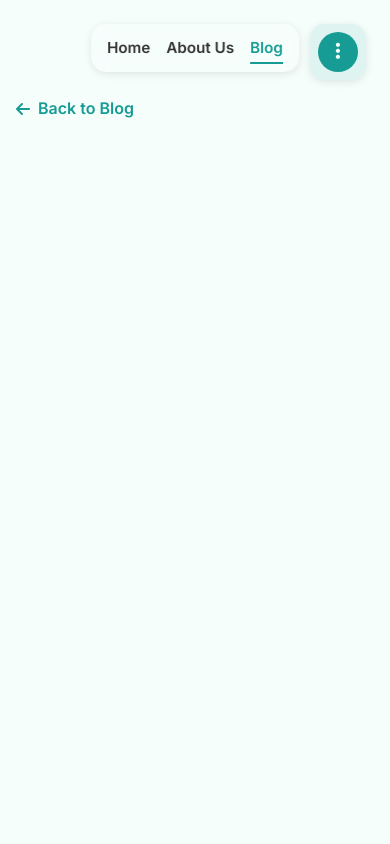
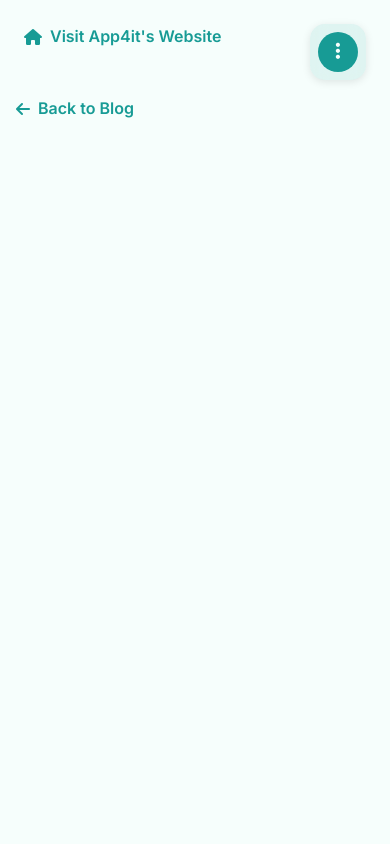
Before and after one commit to app4it/blog, a plain HTML site: page post.html in a window 390 px wide. Shown: the top 844 px of the page. Drawn offline with nearby package versions, Linux system fonts and the light colour scheme; some icons are missing.

Commit message:
Replace nav bar with button

```diff
--- a/css/global-styles.css
+++ b/css/global-styles.css
@@ -78,79 +78,32 @@ body {
     min-height: 100vh;
 }
 
-/* Navigation */
-.nav-container {
-    position: absolute;
+/* App4it Button */
+.app4it-button {
+    position: fixed;
     top: 1.5rem;
-    left: 50%;
-    transform: translateX(-50%);
-    z-index: 9999;
-    display: flex;
-    gap: 2rem;
-    padding: 0.75rem 1.5rem;
-    background: rgba(var(--light-color-rgb), 0.2);
-    backdrop-filter: blur(8px);
-    border-radius: var(--border-radius);
-    box-shadow: 0 2px 8px rgba(0, 0, 0, 0.1);
-    width: fit-content;
+    left: 1.5rem;
+    z-index: 1000;
+    display: inline-flex;
+    align-items: center;
+    gap: 0.5rem;
+    color: var(--primary-color);
+    text-decoration: none;
+    font-weight: 600;
+    transition: all 0.3s ease;
 }
 
-.nav-content {
-    display: flex;
-    gap: 2rem;
-    align-items: center;
-    padding: 0.75rem 1.5rem;
-    max-width: var(--max-width);
-    width: 100%;
+.app4it-button:hover {
+    color: var(--secondary-color);
+    transform: translateX(-4px);
 }
 
-.nav-link {
-    color: var(--text-color);
-    text-decoration: none;
-    font-weight: 600;
-    font-size: 0.95rem;
-    transition: color 0.3s ease;
-    position: relative;
-    padding: 0.25rem 0;
-    white-space: nowrap;
-}
-
-.nav-link::after {
-    content: '';
-    position: absolute;
-    width: 100%;
-    height: 2px;
-    bottom: 0;
-    left: 0;
-    background-color: var(--primary-color);
-    transform: scaleX(0);
-    transform-origin: bottom right;
+.app4it-button i {
     transition: transform 0.3s ease;
 }
 
-.nav-link:hover {
-    color: var(--primary-color);
-}
-
-.nav-link:hover::after {
-    transform: scaleX(1);
-    transform-origin: bottom left;
-}
-
-.nav-link.active {
-    color: var(--primary-color);
-}
-
-.nav-link.active::after {
-    content: '';
-    position: absolute;
-    bottom: 0;
-    left: 0;
-    width: 100%;
-    height: 2px;
-    background: var(--primary-color);
-    transform: scaleX(1);
-    transform-origin: bottom left;
+.app4it-button:hover i {
+    transform: translateX(-4px);
 }
 
 /* Settings Container */
@@ -494,10 +447,6 @@ body {
     .mobile-settings-trigger {
         display: flex;
     }
-
-    .nav-container {
-        gap: 1rem;
-    }
 }
 
 /* Hero Section */
@@ -722,11 +671,6 @@ body {
     transform: translateY(0) !important;
 }
 
-/* Dark mode adjustments for nav */
-[data-theme="dark"] .nav-container {
-    background: rgba(var(--primary-color-rgb), 0.15);
-    box-shadow: 0 2px 8px rgba(0, 0, 0, 0.2);
-}
 
 /* Media queries for mobile responsiveness */
 @media (max-width: 480px) {
@@ -734,12 +678,6 @@ body {
         padding: 0 1rem;
     }
 
-    .nav-container {
-        padding: 0.5rem 1rem;
-        gap: 1rem;
-        display: flex;
-        align-items: center;
-    }
 
     .settings-container {
         padding: 0.5rem;
--- a/js/blog.js
+++ b/js/blog.js
@@ -179,7 +179,7 @@ function renderBlogPosts(posts) {
     posts.forEach(post => {
         console.log('Rendering post:', post.title, post.slug);
         const postCard = document.createElement('a');
-        postCard.href = `post.html?slug=${post.slug}`;
+        postCard.href = `post?slug=${post.slug}`;
         postCard.className = 'blog-post-card';
 
         postCard.innerHTML = `
--- a/js/components.js
+++ b/js/components.js
@@ -1,37 +1,4 @@
 // Reusable component templates
-
-function createNavbar(activePage = '') {
-    // Determine base path dynamically based on current location
-    const currentHostname = window.location.hostname;
-    const currentProtocol = window.location.protocol;
-    const currentPort = window.location.port;
-
-    // Determine the main site URL
-    let mainSiteUrl;
-    if (currentHostname === 'localhost' || currentHostname === '127.0.0.1') {
-        // Local development - assume main site is on same server
-        mainSiteUrl = `${currentProtocol}//${currentHostname}${currentPort ? ':' + currentPort : ''}`;
-    } else if (currentHostname === 'blog.app4it.de') {
-        // Production blog subdomain
-        mainSiteUrl = 'https://app4it.de';
-    } else {
-        // Fallback for other environments
-        mainSiteUrl = `${currentProtocol}//${currentHostname}${currentPort ? ':' + currentPort : ''}`;
-    }
-
-    const homePath = `${mainSiteUrl}/index.html`;
-    const aboutPath = `${mainSiteUrl}/about-us.html`;
-    // Blog path is always relative since we're on the blog
-    const blogPath = 'index.html';
-
-    return `
-    <div class="nav-container" role="navigation" aria-label="Primary">
-      <a href="${homePath}" class="nav-link${activePage === 'home' ? ' active' : ''}" data-i18n="home"${activePage === 'home' ? ' aria-current="page"' : ''}>Home</a>
-      <a href="${aboutPath}" class="nav-link${activePage === 'about' ? ' active' : ''}" data-i18n="aboutUs"${activePage === 'about' ? ' aria-current="page"' : ''}>About Us</a>
-      <a href="${blogPath}" class="nav-link${activePage === 'blog' ? ' active' : ''}" data-i18n="blog"${activePage === 'blog' ? ' aria-current="page"' : ''}>Blog</a>
-    </div>
-    `;
-}
 
 function createFooter() {
     return `
@@ -39,7 +6,7 @@ function createFooter() {
       <p>
         <span data-i18n="copyright">© 2025 App4it Project Team. All rights reserved.</span>
         <span class="footer-separator">|</span>
-        <a href="impressum.html" class="footer-link" data-i18n="impressum">Impressum</a>
+        <a href="https://app4it.de/impressum" class="footer-link" data-i18n="impressum">Impressum</a>
         <span class="footer-separator">|</span>
         <a href="https://x.com/AreYouApp4it" target="_blank" rel="noopener" class="footer-link" aria-label="Follow us on X">
           <i class="fab fa-x-twitter"></i>
@@ -141,13 +108,6 @@ function createSettingsContainer() {
 
 // Auto-inject components on page load
 document.addEventListener('DOMContentLoaded', () => {
-    // Inject navbar
-    const navPlaceholder = document.getElementById('nav-placeholder');
-    if (navPlaceholder) {
-        const activePage = navPlaceholder.getAttribute('data-active') || '';
-        navPlaceholder.outerHTML = createNavbar(activePage);
-    }
-
     // Inject settings container
     const settingsPlaceholder = document.getElementById('settings-placeholder');
     if (settingsPlaceholder) {
--- a/post.html
+++ b/post.html
@@ -99,11 +99,14 @@
     </script>
   </head>
   <body>
-    <div id="nav-placeholder" data-active="blog"></div>
+    <a href="https://app4it.de" class="app4it-button" aria-label="Visit App4it website">
+      <i class="fas fa-home"></i>
+      <span>Visit App4it's Website</span>
+    </a>
     <div id="settings-placeholder"></div>
 
     <div class="blog-post-container">
-      <a href="index.html" class="blog-back-link">
+      <a href="./" class="blog-back-link">
         <i class="fas fa-arrow-left"></i>
         Back to Blog
       </a>
```
Also changed, not shown: index.html (+4 -1 lines), 1 other file.
